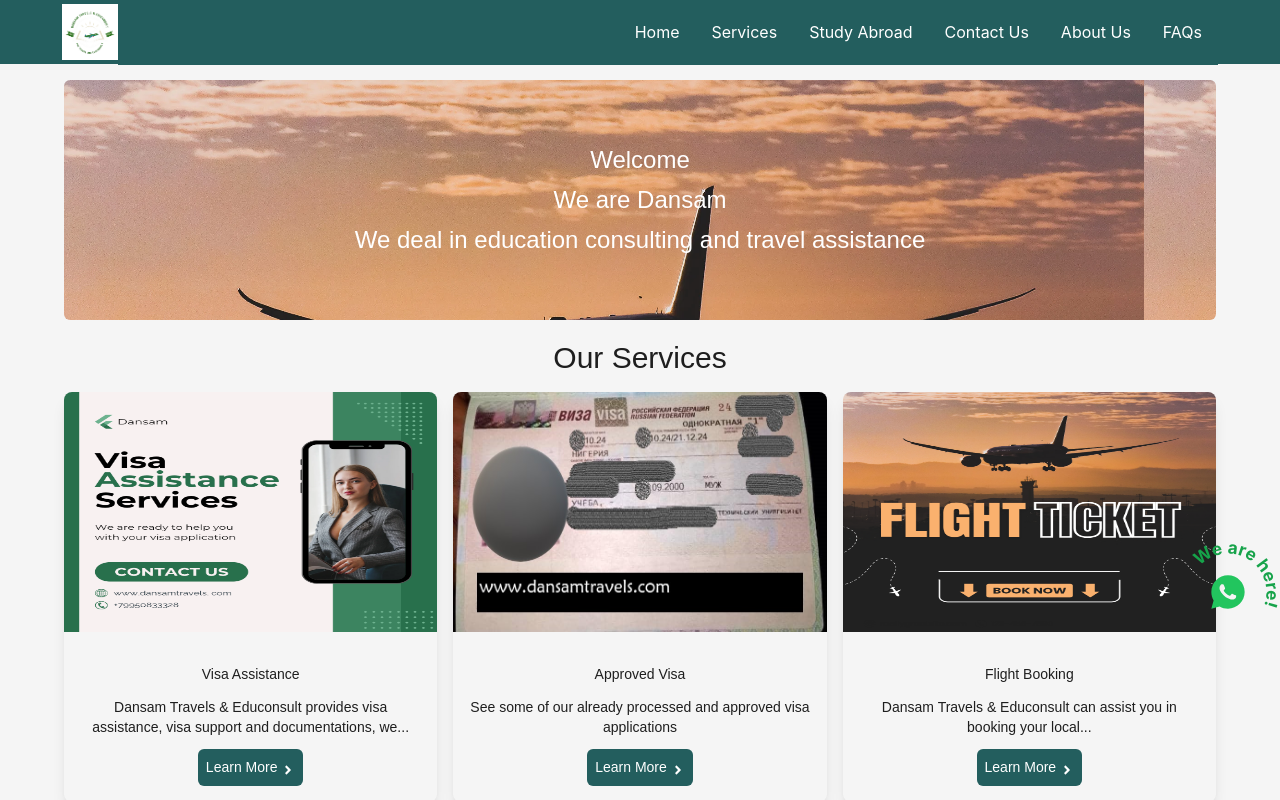
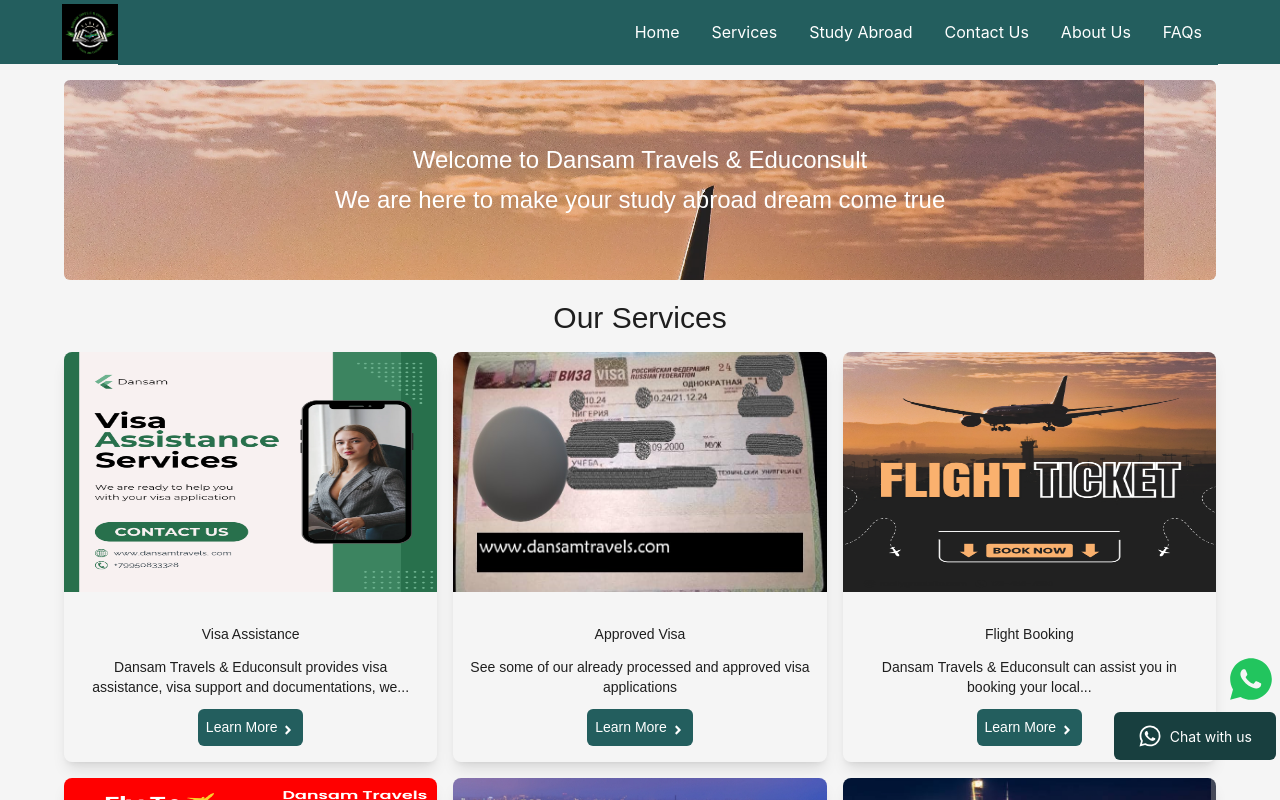
Before and after one commit to Ayobami593/dansam-travels, a Next.js app: page / in a window 1280 px wide. Shown: the top 800 px of the page. Built offline with nearby package versions, Linux system fonts and the light colour scheme; a web font is replaced by a local one.

Commit message:
added another whatsapp

```diff
--- a/src/app/page.tsx
+++ b/src/app/page.tsx
@@ -9,10 +9,9 @@
     <Layout>
       <div className="flex flex-col justify-center space-y-5 font-suse">
         <div className="font-medium text-lg md:text-2xl bg-homeHero text-white py-20 md:py-16 space-y-2 rounded-md">
-          <p className="text-center ">Welcome</p>
-          <p className="text-center ">We are Dansam</p>
-          <p className="text-center">
-            We deal in education consulting and travel assistance
+          <p className="text-center ">Welcome to Dansam Travels & Educonsult</p>
+          <p className="text-center ">
+            We are here to make your study abroad dream come true
           </p>
         </div>
         <div className="space-y-4">
--- a/src/components/Footer.tsx
+++ b/src/components/Footer.tsx
@@ -10,7 +10,7 @@
     <footer className="text-white font-suse space-y-4">
       <div className="flex flex-col md:flex-row md:justify-between justify- px-8 md:px-16 gap-4">
         <div className="space-y-2">
-          <img src="/companylogoWhite.png" alt="" className="size-20" />
+          <img src="/companylogoDark.jpg" alt="" className="size-20" />
           <div className="space-y-1 text-justify">
             <p>About Dansam Travels and Educonsult</p>
             <p>
--- a/src/components/Layout.tsx
+++ b/src/components/Layout.tsx
@@ -6,6 +6,7 @@
 import Link from "next/link";
 import CustomFooter from "./Footer";
 import { RiWhatsappFill } from "react-icons/ri";
+import { IoLogoWhatsapp } from "react-icons/io5";
 
 const { Header, Content, Footer } = Layout;
 
@@ -80,11 +81,7 @@
         >
           <div className="flex justify-between items-center w-full px-3">
             <Link href="/">
-              <img src="/companylogoWhite.png" alt="" className="size-14" />
-
-              {/* <div className="text-white font-bold cursor-pointer">
-                Dansam Travels and Educonsult
-              </div> */}
+              <img src="/companylogoDark.jpg" alt="" className="size-14" />
             </Link>
             <Button
               className="md:hidden text- bg-none"
@@ -122,17 +119,23 @@
         <Content className="px-4 w-full md:px-0 md:w-[90%] mx-auto my-2 md:my-4 flex-1">
           {children}
         </Content>
-        {/* <a
+        <a
           href="https://api.whatsapp.com/send?phone=+79950833328&&text=Welcome%20to%20Dansam%20travels%20and%Educonsult!%20How%20can%20we%20help%20you?"
           target="_blank"
-          className="fixed bottom-40 right-1"
+          className="fixed bottom-24 right-1"
         >
-          <RiWhatsappFill size={40} className="text-green-500" />
-          <span className="rounded-full">We're here! Send us a message</span>
-        </a> */}
-        <div className="fixed bottom-40 right-1 flex items-center justify-center">
+          <RiWhatsappFill size={50} className="text-green-500" />
+        </a>
+        <a
+          href="https://api.whatsapp.com/send?phone=+79950833328&&text=Welcome%20to%20Dansam%20travels%20and%Educonsult!%20How%20can%20we%20help%20you?"
+          target="_blank"
+          className="fixed bottom-10 right-1 flex gap-2 items-center bg-[#183f3f] px-6 py-3 rounded-md"
+        >
+          <IoLogoWhatsapp size={24} className="text-white" />
+          <span className="rounded-full text-white">Chat with us</span>
+        </a>
+        {/* <div className="fixed bottom-40 right-1 flex items-center justify-center">
           <div className="relative w-24 h-24">
-            {/* Circular Text */}
             <div className="absolute inset-0 flex items-center justify-center">
               <svg
                 viewBox="0 0 100 100"
@@ -163,7 +166,7 @@
               </a>
             </div>
           </div>
-        </div>
+        </div> */}
         <Footer className="px-2" style={{ backgroundColor: color }}>
           <CustomFooter />
         </Footer>
```
